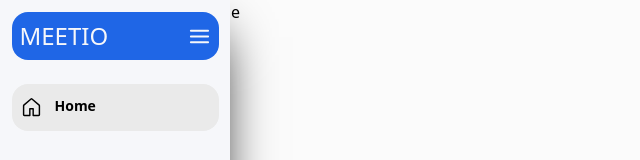
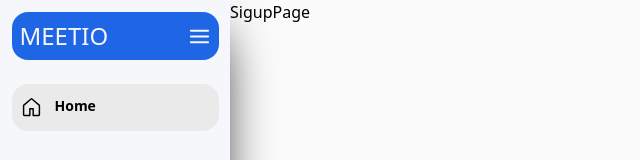
Before and after one commit to athulcoder/meetio, a Next.js app in the folder frontend/: page /signup in a window 1280 px wide. Shown: the top 160 px of the page, without its empty margins (0-640 px from the left). Built offline with nearby package versions, Linux system fonts and the light colour scheme.

Commit message:
desktop and main content bug fixed

```diff
--- a/frontend/app/layout.js
+++ b/frontend/app/layout.js
@@ -3,6 +3,7 @@ import "./globals.css";
 import MobileNavigation from "@/components/MobileNavigation";
 import DesktopNavigation from "@/components/DesktopNavigation";
 import Navbar from "@/components/Navbar";
+import ClientComponent from "@/components/ClientComponent";
 
 export const metadata = {
   title: "Meetio",
@@ -11,12 +12,10 @@ export const metadata = {
 
 export default function RootLayout({ children }) {
   return (
-    <html lang="en">
+    <html lang="en" className="">
       <body className="bg-background min-h-screen">
-        <div className="flex w-full gap-40">
-          <Navbar />
-
-          <div className="flex-1">{children}</div>
+        <div className="flex w-full  min-h-screen ">
+          <ClientComponent>{children}</ClientComponent>
         </div>
       </body>
     </html>
--- /dev/null
+++ b/frontend/components/ClientComponent.jsx
@@ -0,0 +1,21 @@
+"use client";
+
+import React, { useState } from "react";
+import Navbar from "./Navbar";
+import DesktopNavigation from "./DesktopNavigation";
+import MobileNavigation from "./MobileNavigation";
+
+const ClientComponent = ({ children }) => {
+  const [open, setOpen] = useState();
+  return (
+    <div>
+      <DesktopNavigation open={open} setOpen={setOpen} />
+
+      <MobileNavigation />
+
+      <div className="min-md:ml-[230px] h-screen  ">{children}</div>
+    </div>
+  );
+};
+
+export default ClientComponent;
--- a/frontend/components/DesktopNavigation.jsx
+++ b/frontend/components/DesktopNavigation.jsx
@@ -8,7 +8,7 @@ import { FiMenu } from "react-icons/fi";
 const DesktopNavigation = () => {
   const pathname = usePathname();
   return (
-    <nav className="fixed flex-col left-0  min-w-[230px] max-w-[30%] h-full bg-bluish-white flex items-center justify-center shadow-black shadow-2xl overflow-y-hidden ">
+    <nav className=" flex-col left-0 top-0 bottom-0  min-w-[230px] fixed max-w-[30%] h-full bg-bluish-white flex items-center justify-center shadow-black shadow-2xl overflow-y-hidden max-md:hidden">
       <div className="bg-primary-blue text-bluish-white flex justify-between w-[90%] p-2 items-center rounded-2xl my-3">
         <h1 className="font-sans text-2xl font-light    ">MEETIO</h1>
 
--- a/frontend/components/MobileNavigation.jsx
+++ b/frontend/components/MobileNavigation.jsx
@@ -7,7 +7,7 @@ const MobileNavigation = () => {
   let pathname = usePathname();
   console.log(pathname);
   return (
-    <nav className="fixed bottom-0 w-full h-[50px] bg-bluish-white flex items-center justify-center shadow-black shadow-2xl shadow- ">
+    <nav className="fixed bottom-0 w-full h-[50px] bg-bluish-white flex items-center justify-center shadow-black shadow-2xl min-md:hidden">
       <ul className="flex w-full h-full  items-center justify-around">
         {NAV_ITEMS.map(({ iconOff, iconOn, url, label }) => {
           let isActive;
--- a/frontend/components/Navbar.jsx
+++ b/frontend/components/Navbar.jsx
@@ -5,10 +5,10 @@ import MobileNavigation from "./MobileNavigation";
 const Navbar = () => {
   return (
     <div>
-      <div className="max-md:hidden">
+      <div className="">
         <DesktopNavigation />
       </div>
-      <div className="min-md:hidden">
+      <div className="">
         <MobileNavigation />
       </div>
     </div>
```
